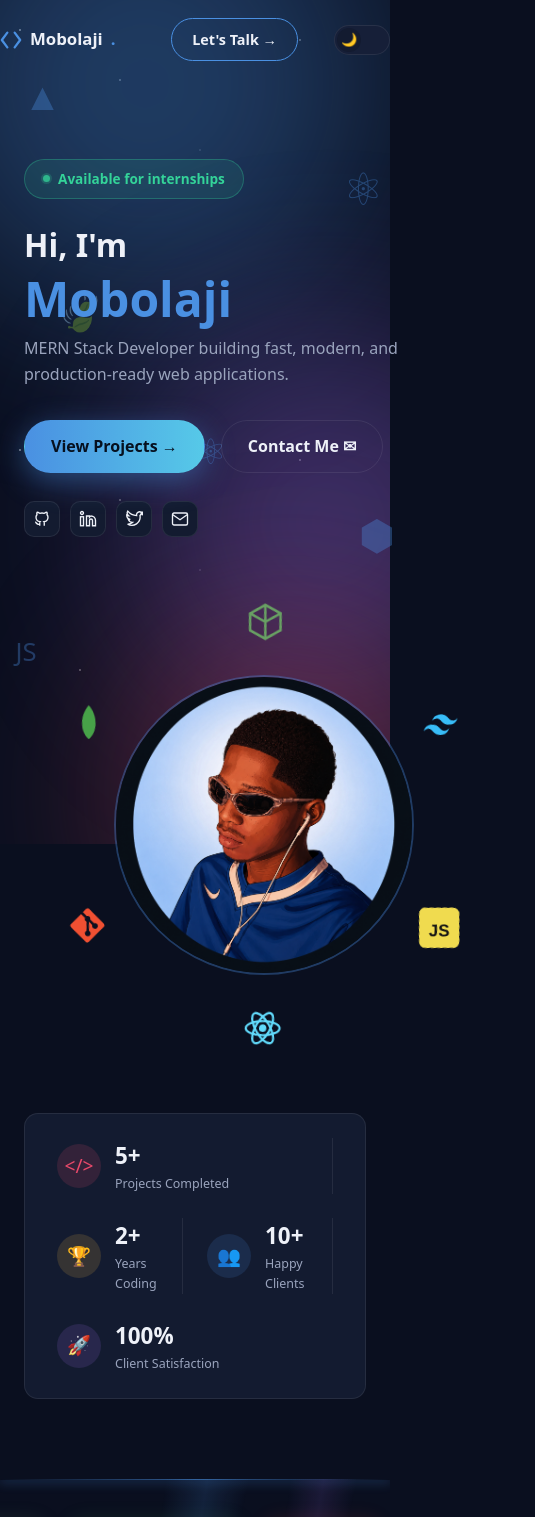
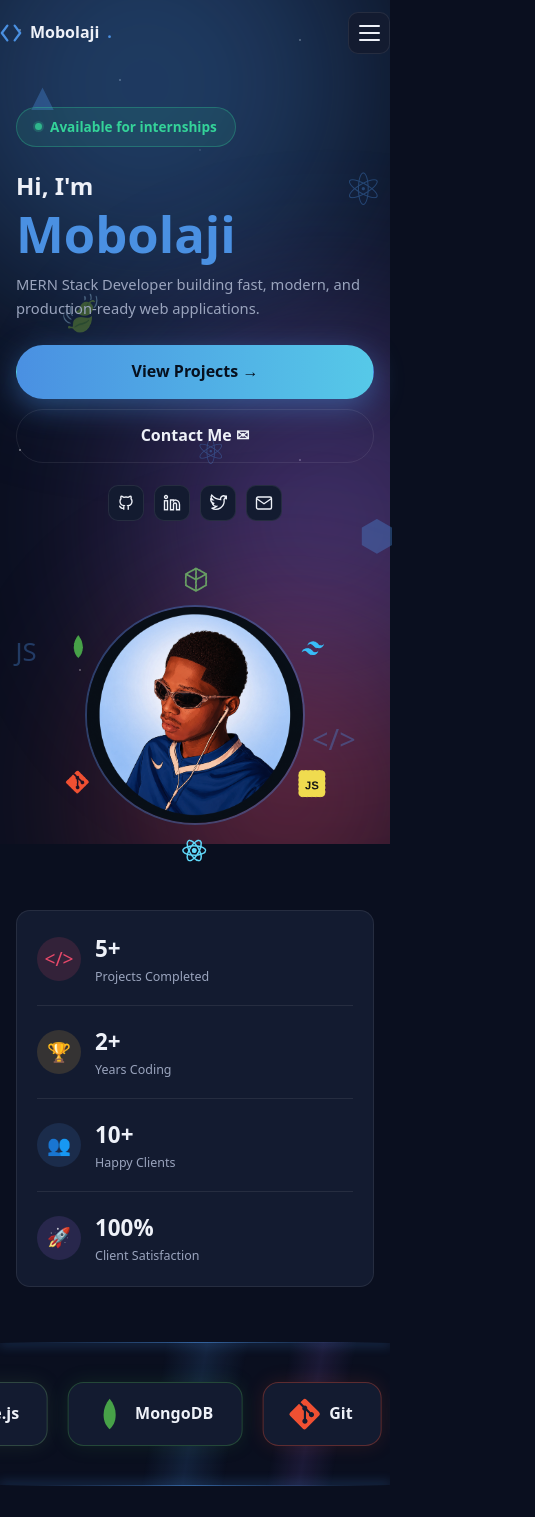
Before and after one commit to silvabolaji08-svg/portfolio, a React app: page / in a window 390 px wide. Shown: the top 1517 px of the page, 535 px wide, since content can reach past the window. Built offline with nearby package versions, Linux system fonts and the light colour scheme; the HTML template or start-up script is replaced by a standard one.

Commit message:
Fix responsive mobile navbar and hero

```diff
--- a/src/Components/Navbar.jsx
+++ b/src/Components/Navbar.jsx
@@ -1,37 +1,135 @@
+
+import { useState } from 'react';
 import { NavLink, Link } from 'react-router-dom';
+
 import ThemeToggle from './ThemeToggle.jsx';
 import LogoIcon from './LogoIcon.jsx';
 
 export default function Navbar({ isLight, onToggleTheme }) {
+  const [menuOpen, setMenuOpen] = useState(false);
+
+  const closeMenu = () => setMenuOpen(false);
+
   return (
     <header className="navbar">
       <div className="container navbar-inner">
-        <Link to="/" className="brand-v2">
+
+        <Link to="/" className="brand-v2" onClick={closeMenu}>
           <LogoIcon />
           Mobolaji<span className="brand-dot">.</span>
         </Link>
 
+        {/* Desktop navigation */}
         <nav className="nav-links">
-          <NavLink to="/" end className={({ isActive }) => (isActive ? 'nav-active' : '')}>
+          <NavLink
+            to="/"
+            end
+            className={({ isActive }) => (isActive ? 'nav-active' : '')}
+          >
             Home
           </NavLink>
-          <NavLink to="/about" className={({ isActive }) => (isActive ? 'nav-active' : '')}>
+
+          <NavLink
+            to="/about"
+            className={({ isActive }) => (isActive ? 'nav-active' : '')}
+          >
             About
           </NavLink>
-          <NavLink to="/projects" className={({ isActive }) => (isActive ? 'nav-active' : '')}>
+
+          <NavLink
+            to="/projects"
+            className={({ isActive }) => (isActive ? 'nav-active' : '')}
+          >
             Projects
           </NavLink>
-          <NavLink to="/contact" className={({ isActive }) => (isActive ? 'nav-active' : '')}>
+
+          <NavLink
+            to="/contact"
+            className={({ isActive }) => (isActive ? 'nav-active' : '')}
+          >
             Contact
           </NavLink>
         </nav>
 
+        {/* Desktop actions */}
         <div className="navbar-actions">
           <Link to="/contact" className="talk-btn">
-            Let&apos;s Talk {'\u2192'}
+            Let's Talk →
           </Link>
-          <ThemeToggle isLight={isLight} onToggle={onToggleTheme} />
+
+          <ThemeToggle
+            isLight={isLight}
+            onToggle={onToggleTheme}
+          />
         </div>
+
+        {/* Mobile hamburger */}
+        <button
+          type="button"
+          className={`menu-toggle ${menuOpen ? 'menu-open' : ''}`}
+          onClick={() => setMenuOpen(!menuOpen)}
+          aria-label={menuOpen ? 'Close menu' : 'Open menu'}
+          aria-expanded={menuOpen}
+        >
+          <span></span>
+          <span></span>
+          <span></span>
+        </button>
+
+      </div>
+
+      {/* Mobile menu */}
+      <div className={`mobile-menu ${menuOpen ? 'mobile-menu-open' : ''}`}>
+        <nav>
+          <NavLink
+            to="/"
+            end
+            onClick={closeMenu}
+            className={({ isActive }) => (isActive ? 'nav-active' : '')}
+          >
+            Home
+          </NavLink>
+
+          <NavLink
+            to="/about"
+            onClick={closeMenu}
+            className={({ isActive }) => (isActive ? 'nav-active' : '')}
+          >
+            About
+          </NavLink>
+
+          <NavLink
+            to="/projects"
+            onClick={closeMenu}
+            className={({ isActive }) => (isActive ? 'nav-active' : '')}
+          >
+            Projects
+          </NavLink>
+
+          <NavLink
+            to="/contact"
+            onClick={closeMenu}
+            className={({ isActive }) => (isActive ? 'nav-active' : '')}
+          >
+            Contact
+          </NavLink>
+
+          <Link
+            to="/contact"
+            className="mobile-talk-btn"
+            onClick={closeMenu}
+          >
+            Let's Talk →
+          </Link>
+
+          <div className="mobile-theme">
+            <span>Theme</span>
+            <ThemeToggle
+              isLight={isLight}
+              onToggle={onToggleTheme}
+            />
+          </div>
+        </nav>
       </div>
     </header>
   );
--- a/src/index.css
+++ b/src/index.css
@@ -1252,20 +1252,427 @@ img { max-width: 100%; display: block; }
 }
 
 /* ---------- Responsive ---------- */
+
+/* Mobile menu elements are hidden on desktop */
+.menu-toggle {
+  display: none;
+}
+
+.mobile-menu {
+  display: none;
+}
+
+
+/* ---------- Tablet / Mobile ---------- */
+
 @media (max-width: 900px) {
-  .hero-inner, .about-inner, .contact-inner { grid-template-columns: 1fr; }
-  .grid-3, .grid-4, .grid-2 { grid-template-columns: repeat(2, 1fr); }
-  .nav-links { display: none; }
-  .stats-bar { justify-content: flex-start; }
-  .masonry-grid { grid-template-columns: 1fr; }
-  .masonry-offset { margin-top: 0; }
-  .about-v2 { grid-template-columns: 1fr; }
-  .about-stats-grid { grid-template-columns: 1fr; }
-  .contact-full { grid-template-columns: 1fr; }
-  .testimonials-row { flex-direction: column; }
-}
+
+  /* Container */
+  .container {
+    padding-left: 20px;
+    padding-right: 20px;
+  }
+
+
+  /* ---------- Navbar ---------- */
+
+  .nav-links {
+    display: none;
+  }
+
+  .navbar-actions {
+    display: none;
+  }
+
+  .menu-toggle {
+    display: flex;
+    width: 42px;
+    height: 42px;
+    padding: 9px;
+    border: 1px solid var(--border);
+    border-radius: 10px;
+    background: var(--surface);
+    color: var(--text);
+    flex-direction: column;
+    align-items: center;
+    justify-content: center;
+    gap: 5px;
+    cursor: pointer;
+    flex-shrink: 0;
+  }
+
+  .menu-toggle span {
+    display: block;
+    width: 21px;
+    height: 2px;
+    border-radius: 999px;
+    background: var(--text);
+    transition: transform 0.25s ease, opacity 0.25s ease;
+  }
+
+  .menu-toggle.menu-open span:nth-child(1) {
+    transform: translateY(7px) rotate(45deg);
+  }
+
+  .menu-toggle.menu-open span:nth-child(2) {
+    opacity: 0;
+  }
+
+  .menu-toggle.menu-open span:nth-child(3) {
+    transform: translateY(-7px) rotate(-45deg);
+  }
+
+
+  /* ---------- Mobile menu ---------- */
+
+  .mobile-menu {
+    display: block;
+    max-height: 0;
+    overflow: hidden;
+    opacity: 0;
+    background: var(--bg);
+    border-top: 1px solid transparent;
+    transition: max-height 0.3s ease, opacity 0.25s ease, border-color 0.25s ease;
+  }
+
+  .mobile-menu-open {
+    max-height: 500px;
+    opacity: 1;
+    border-top-color: var(--border);
+  }
+
+  .mobile-menu nav {
+    display: flex;
+    flex-direction: column;
+    gap: 0;
+    padding: 10px 20px 20px;
+  }
+
+  .mobile-menu nav > a:not(.mobile-talk-btn) {
+    display: block;
+    padding: 14px 4px;
+    color: var(--text-muted);
+    border-bottom: 1px solid var(--border);
+    font-weight: 600;
+  }
+
+  .mobile-menu nav > a:not(.mobile-talk-btn):hover,
+  .mobile-menu nav > a.nav-active {
+    color: var(--text);
+  }
+
+  .mobile-talk-btn {
+    display: flex;
+    align-items: center;
+    justify-content: center;
+    margin-top: 18px;
+    padding: 12px 20px;
+    border-radius: 999px;
+    background: var(--gradient-btn);
+    color: #06101f;
+    font-weight: 700;
+  }
+
+  .mobile-theme {
+    display: flex;
+    align-items: center;
+    justify-content: space-between;
+    margin-top: 18px;
+    padding-top: 16px;
+    border-top: 1px solid var(--border);
+    color: var(--text-muted);
+    font-size: 0.9rem;
+  }
+
+  .mobile-theme .switch {
+    margin-left: 0;
+  }
+
+
+  /* ---------- Hero ---------- */
+
+  .hero {
+    padding: 55px 0 70px;
+  }
+
+  .hero-inner {
+    grid-template-columns: 1fr;
+    gap: 45px;
+  }
+
+  .hero-content {
+    display: flex;
+    flex-direction: column;
+    align-items: center;
+    text-align: center;
+  }
+
+  .hero-desc {
+    max-width: 600px;
+  }
+
+  .hero-actions {
+    justify-content: center;
+  }
+
+  .hero-social {
+    justify-content: center;
+  }
+
+  .hero-photo-wrap {
+    width: min(420px, 80vw);
+    height: min(420px, 80vw);
+    margin: 0 auto;
+  }
+
+  .hero-orbit {
+    width: min(420px, 80vw);
+    height: min(420px, 80vw);
+  }
+
+  .hero-photo-ring {
+    width: min(280px, 58vw);
+    height: min(280px, 58vw);
+  }
+
+
+  /* ---------- Other sections ---------- */
+
+  .about-inner,
+  .contact-inner {
+    grid-template-columns: 1fr;
+  }
+
+  .grid-3,
+  .grid-4,
+  .grid-2 {
+    grid-template-columns: repeat(2, 1fr);
+  }
+
+  .stats-bar {
+    justify-content: flex-start;
+  }
+
+  .masonry-grid {
+    grid-template-columns: 1fr;
+  }
+
+  .masonry-offset {
+    margin-top: 0;
+  }
+
+  .about-v2 {
+    grid-template-columns: 1fr;
+  }
+
+  .about-stats-grid {
+    grid-template-columns: 1fr;
+  }
+
+  .contact-full {
+    grid-template-columns: 1fr;
+  }
+
+  .testimonials-row {
+    flex-direction: column;
+  }
+}
+
+
+/* ---------- Phones ---------- */
+
 @media (max-width: 600px) {
-  .grid-3, .grid-4, .grid-2, .form-row { grid-template-columns: 1fr; }
+
+  .container {
+    padding-left: 16px;
+    padding-right: 16px;
+  }
+
+  /* Navbar */
+  .navbar-inner {
+    padding: 12px 0;
+  }
+
+  .brand-v2 {
+    font-size: 1rem;
+  }
+
+  /* Hero */
+  .hero {
+    padding: 40px 0 55px;
+  }
+
+  .hero-inner {
+    gap: 35px;
+  }
+
+  .hero-greeting-plain {
+    font-size: 1.5rem;
+  }
+
+  .hero-bigname {
+    font-size: clamp(2.5rem, 13vw, 3.5rem);
+    line-height: 1;
+    overflow-wrap: anywhere;
+  }
+
+  .hero-subtitle {
+    font-size: 1rem;
+  }
+
+  .hero-desc {
+    font-size: 0.92rem;
+    line-height: 1.65;
+    margin-bottom: 25px;
+  }
+
+  .hero-actions {
+    width: 100%;
+    flex-direction: column;
+    align-items: stretch;
+    gap: 10px;
+  }
+
+  .hero-actions .btn {
+    width: 100%;
+    justify-content: center;
+  }
+
+  .hero-social {
+    flex-direction: column;
+    gap: 10px;
+    margin-top: 22px;
+  }
+
+  .hero-photo-wrap {
+    width: min(320px, 82vw);
+    height: min(320px, 82vw);
+  }
+
+  .hero-orbit {
+    width: min(320px, 82vw);
+    height: min(320px, 82vw);
+  }
+
+  .hero-photo-ring {
+    width: min(220px, 58vw);
+    height: min(220px, 58vw);
+  }
+
+  /* Stats */
+  .stats-bar {
+    flex-direction: column;
+    padding: 20px;
+    gap: 18px;
+    margin-top: 35px;
+  }
+
+  .stat-item {
+    width: 100%;
+    padding-right: 0;
+  }
+
+  .stat-item-divider {
+    border-right: none;
+    border-bottom: 1px solid var(--border);
+    padding-bottom: 18px;
+  }
+
+  /* Grids */
+  .grid-3,
+  .grid-4,
+  .grid-2,
+  .form-row {
+    grid-template-columns: 1fr;
+  }
+
+  /* Cards */
+  .card,
+  .skill-card,
+  .service-card {
+    padding: 22px 18px;
+  }
+
+  /* Projects */
+  .masonry-card {
+    padding: 14px;
+  }
+
+  .masonry-mockup {
+    height: 210px;
+  }
+
+  .project-links {
+    flex-wrap: wrap;
+  }
+
+  /* Section headings */
+  .section-title {
+    font-size: 1.8rem;
+  }
+
+  .section-subtitle {
+    margin-bottom: 32px;
+    font-size: 0.9rem;
+  }
+
+  /* Contact */
+  .contact-full-right {
+    padding: 20px;
+  }
+
+  .contact-full {
+    gap: 24px;
+  }
+
+  /* Footer */
+  .footer-inner {
+    flex-direction: column;
+    align-items: center;
+    text-align: center;
+  }
+
+  .footer-links {
+    flex-wrap: wrap;
+    justify-content: center;
+  }
+}
+
+
+/* ---------- Very small phones ---------- */
+
+@media (max-width: 380px) {
+
+  .hero {
+    padding-top: 30px;
+  }
+
+  .hero-greeting-plain {
+    font-size: 1.35rem;
+  }
+
+  .hero-bigname {
+    font-size: 2.35rem;
+  }
+
+  .hero-photo-wrap {
+    width: 270px;
+    height: 270px;
+  }
+
+  .hero-orbit {
+    width: 270px;
+    height: 270px;
+  }
+
+  .hero-photo-ring {
+    width: 190px;
+    height: 190px;
+  }
+
+  .hero-actions .btn {
+    padding: 11px 18px;
+  }
 }
 
 /* ---------- Floating background icons (both themes) ---------- */
```
Also changed, not shown: public/d6b29005095ceffe9acb324ba359b1591a30345c39de668a09e6ad3be87df3ab.png (deleted).
